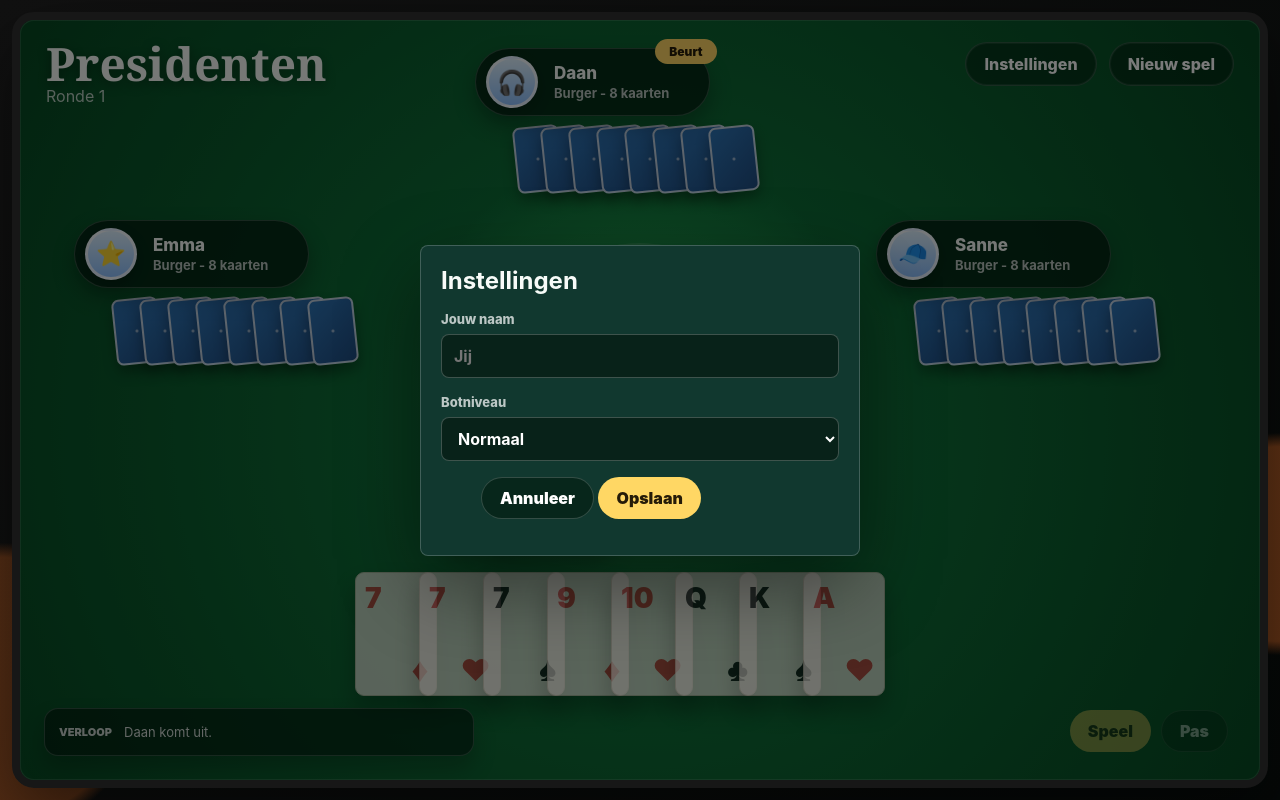
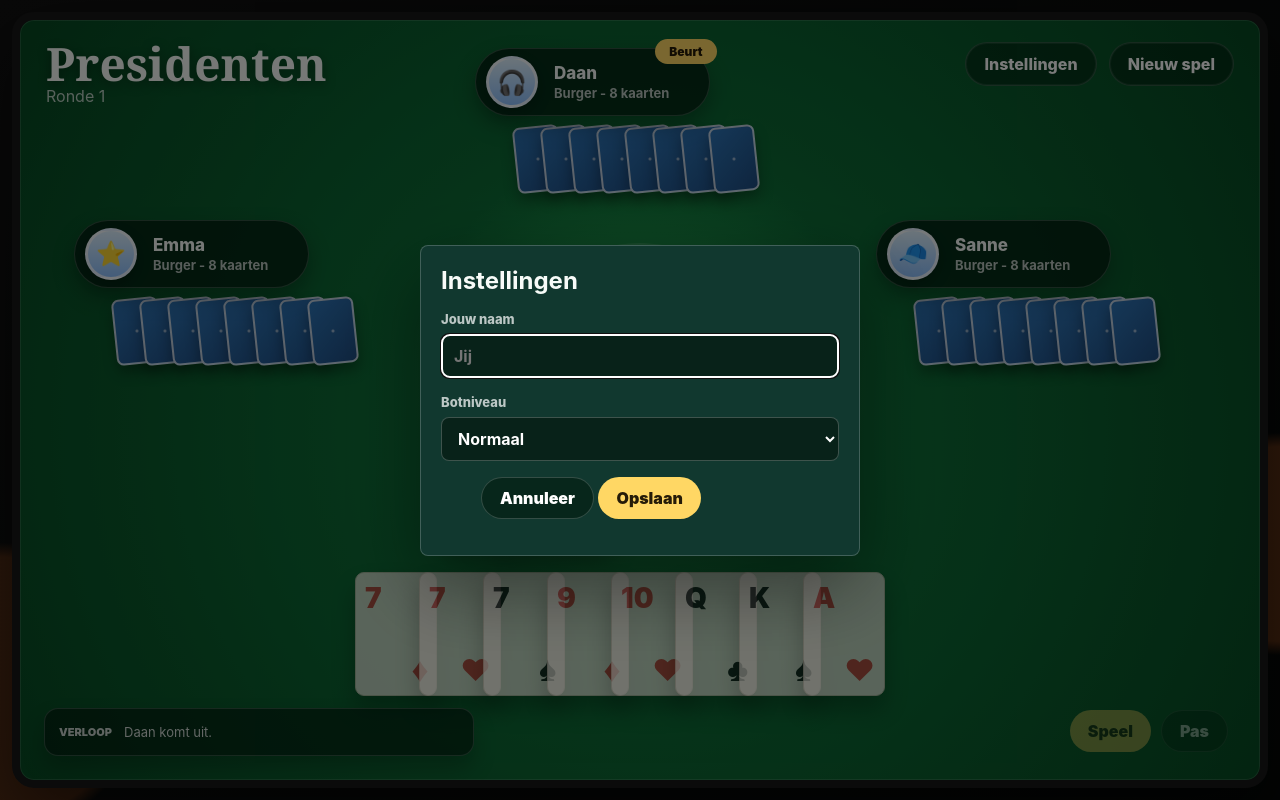
Before and after one commit to davidfrem/presidenten, a website: page index.html in a window 1280 px wide. Drawn offline with Linux system fonts and the light colour scheme.

Commit message:
Improve settings input on iOS PWA

```diff
--- a/game.js
+++ b/game.js
@@ -544,9 +544,14 @@ function showRoundDialog() {
 
 function showSettingsDialog() {
   const dialog = document.getElementById("settingsDialog");
-  document.getElementById("playerNameInput").value = settings.playerName === defaultSettings.playerName ? "" : settings.playerName;
+  const playerNameInput = document.getElementById("playerNameInput");
+  playerNameInput.value = settings.playerName === defaultSettings.playerName ? "" : settings.playerName;
   document.getElementById("botSkillSelect").value = settings.botSkill;
   dialog.hidden = false;
+  requestAnimationFrame(() => {
+    playerNameInput.focus({ preventScroll: true });
+    playerNameInput.select();
+  });
 }
 
 function closeSettingsDialog() {
--- a/index.html
+++ b/index.html
@@ -61,26 +61,6 @@
           <ol id="activityLog"></ol>
         </aside>
 
-        <div id="settingsDialog" class="settings-overlay" hidden>
-          <form id="settingsForm" class="settings-dialog">
-            <h2>Instellingen</h2>
-            <div class="settings-section">
-              <label for="playerNameInput">Jouw naam</label>
-              <input id="playerNameInput" name="playerName" type="text" maxlength="18" autocomplete="name" placeholder="Jij">
-            </div>
-            <div class="settings-section">
-              <label for="botSkillSelect">Botniveau</label>
-              <select id="botSkillSelect" name="botSkill">
-                <option value="normal">Normaal</option>
-              </select>
-            </div>
-            <menu>
-              <button class="secondary-button" type="button" id="settingsCancel">Annuleer</button>
-              <button class="primary-button" type="submit">Opslaan</button>
-            </menu>
-          </form>
-        </div>
-
         <dialog id="exchangeDialog" class="exchange-dialog">
           <form method="dialog">
             <h2 id="exchangeTitle">Kaarten teruggeven</h2>
@@ -103,6 +83,25 @@
         </dialog>
       </section>
     </main>
+    <div id="settingsDialog" class="settings-overlay" hidden>
+      <form id="settingsForm" class="settings-dialog">
+        <h2>Instellingen</h2>
+        <div class="settings-section">
+          <label for="playerNameInput">Jouw naam</label>
+          <input id="playerNameInput" name="playerName" type="text" inputmode="text" enterkeyhint="done" maxlength="18" autocomplete="name" autocapitalize="words" autocorrect="off" spellcheck="false" placeholder="Jij">
+        </div>
+        <div class="settings-section">
+          <label for="botSkillSelect">Botniveau</label>
+          <select id="botSkillSelect" name="botSkill">
+            <option value="normal">Normaal</option>
+          </select>
+        </div>
+        <menu>
+          <button class="secondary-button" type="button" id="settingsCancel">Annuleer</button>
+          <button class="primary-button" type="submit">Opslaan</button>
+        </menu>
+      </form>
+    </div>
     <script type="module" src="game.js"></script>
     <script>
       if ("serviceWorker" in navigator) {
--- a/service-worker.js
+++ b/service-worker.js
@@ -1,4 +1,4 @@
-const CACHE_NAME = "presidenten-v6";
+const CACHE_NAME = "presidenten-v7";
 const APP_SHELL = [
   "./",
   "./index.html",
--- a/styles.css
+++ b/styles.css
@@ -603,12 +603,12 @@ dialog menu {
 }
 
 .settings-overlay {
-  position: absolute;
+  position: fixed;
   inset: 0;
   z-index: 20;
   display: grid;
   place-items: center;
-  padding: 16px;
+  padding: max(16px, env(safe-area-inset-top)) max(16px, env(safe-area-inset-right)) max(16px, env(safe-area-inset-bottom)) max(16px, env(safe-area-inset-left));
   background: rgba(0, 0, 0, 0.52);
 }
 
@@ -648,7 +648,10 @@ dialog menu {
   background: rgba(2, 20, 12, 0.58);
   color: #fff;
   font: inherit;
+  font-size: 16px;
   font-weight: 750;
+  -webkit-user-select: text;
+  user-select: text;
 }
 
 .exchange-hand {
```
